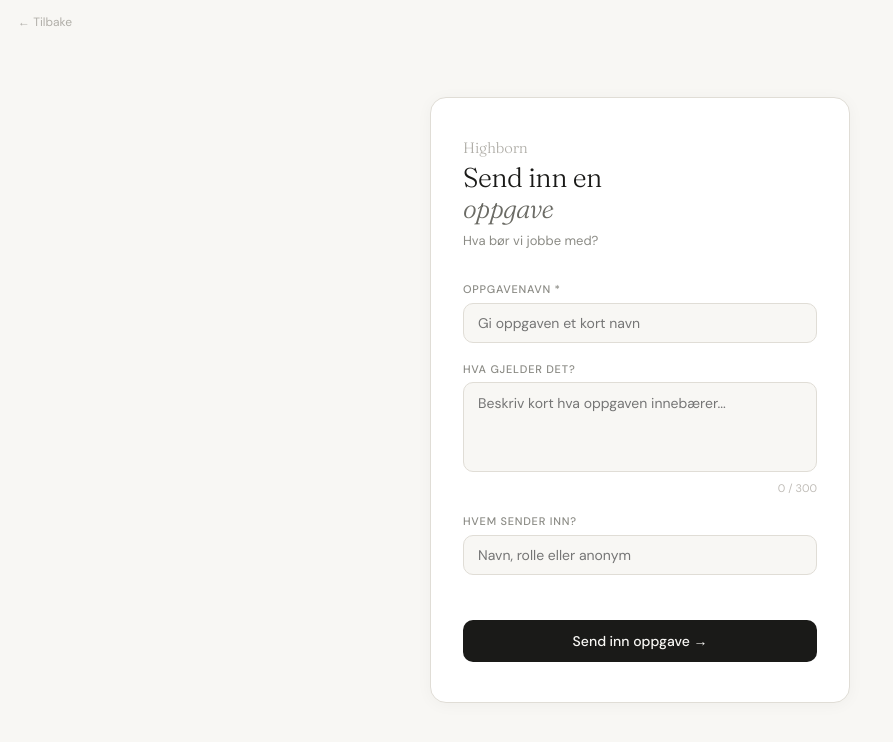
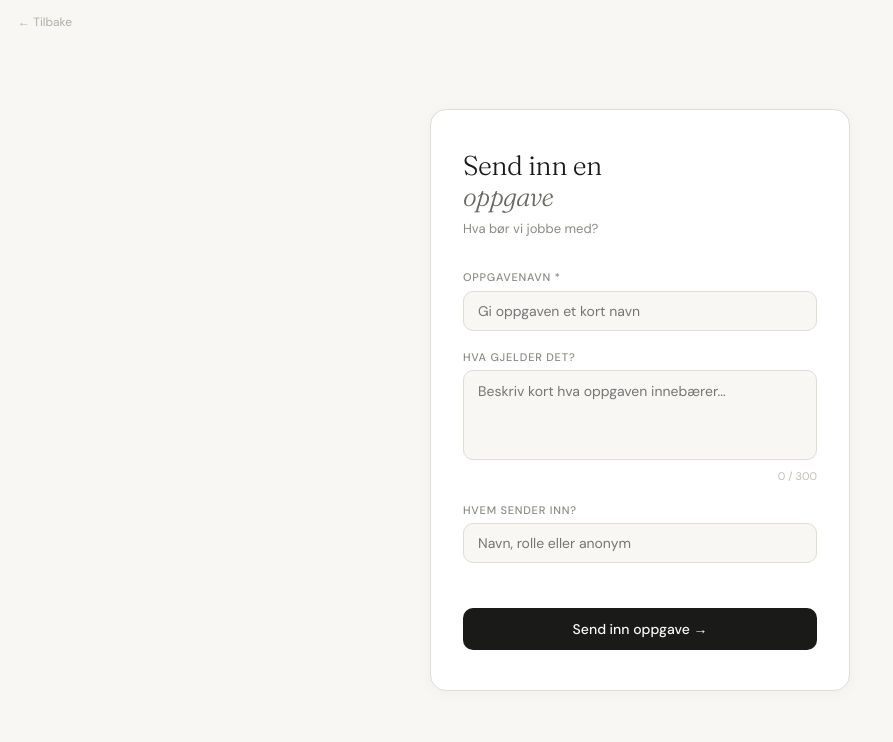
Before and after one commit to Larshoifodt/highborn.no, a plain HTML site: page prosjektverktøy/submit.html in a window 1280 px wide. Shown: the whole page, without its empty margins (0-893 px from the left). Drawn offline with Linux system fonts and the light colour scheme.

Commit message:
Update title in submit.html
Removed 'Highborn' from the title tag in submit.html.

```diff
--- a/prosjektverktøy/submit.html
+++ b/prosjektverktøy/submit.html
@@ -3,7 +3,7 @@
 <head>
 <meta charset="UTF-8">
 <meta name="viewport" content="width=device-width, initial-scale=1.0">
-<title>Send inn oppgave · Highborn</title>
+<title>Send inn oppgave</title>
 <link rel="preconnect" href="https://fonts.googleapis.com">
 <link href="https://fonts.googleapis.com/css2?family=DM+Sans:wght@300;400;500&family=Fraunces:ital,wght@0,300;1,300&display=swap" rel="stylesheet">
 <style>
@@ -180,7 +180,6 @@
 <a href="../index.html" style="position:fixed;top:14px;left:18px;font-size:12px;color:#b0aea8;text-decoration:none;transition:color .15s;font-family:'DM Sans',sans-serif" onmouseover="this.style.color='#1a1a18'" onmouseout="this.style.color='#b0aea8'">← Tilbake</a>
 
 <div class="card">
-  <div class="logo">Highborn</div>
 
   <!-- FORM VIEW -->
   <div id="form-view">
```
